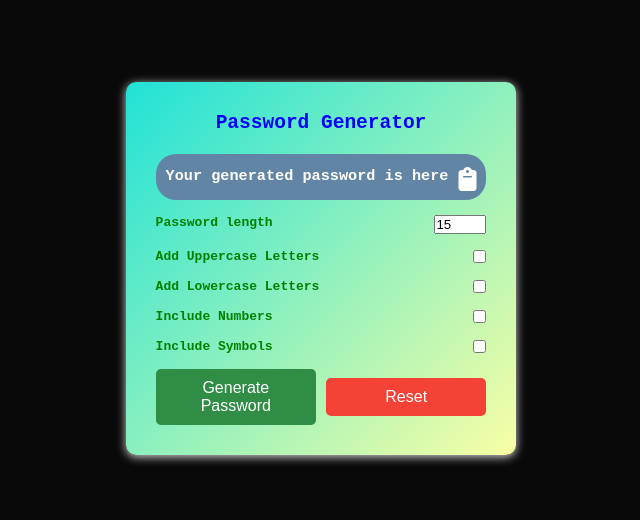
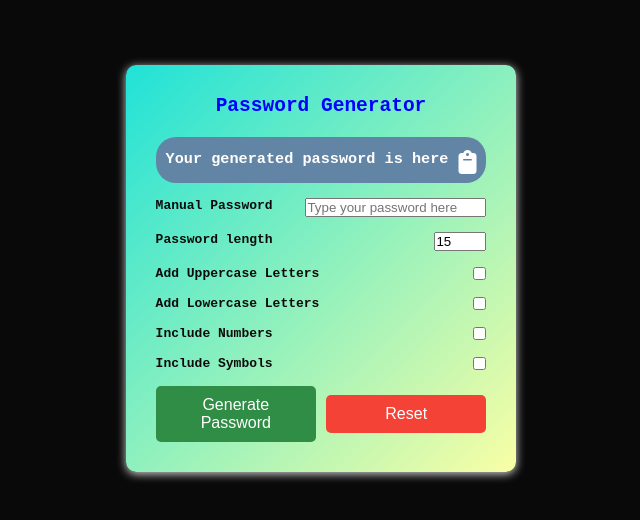
Before and after one commit to amarpals203/password-generator, a React (Create React App) app: page / in a window 1280 px wide. Shown: the part 132-652 px from the top of the page, without its empty margins (319-959 px from the left). Built offline with nearby package versions, Linux system fonts and the light colour scheme.

Commit message:
manual option added

```diff
--- a/src/App.css
+++ b/src/App.css
@@ -43,7 +43,7 @@ body {
 .form-group {
   display: flex;
   justify-content: space-between;
-  color: green;
+  color: rgb(11, 11, 11);
   margin-bottom: 15px;
   font-weight: bold;
 }
--- a/src/App.js
+++ b/src/App.js
@@ -13,6 +13,7 @@ import "@fortawesome/fontawesome-free/css/all.min.css"; // Import Font Awesome
 
 const App = () => {
   const [password, setPassword] = useState("");
+  const [manualPassword, setManualPassword] = useState(""); // New state for manual password input
   const [passwordLength, setPasswordLength] = useState(15);
   const [includeUpperCase, setIncludeUpperCase] = useState(false);
   const [includeLowerCase, setIncludeLowerCase] = useState(false);
@@ -20,6 +21,13 @@ const App = () => {
   const [includeSymbols, setIncludeSymbols] = useState(false);
 
   const handleGeneratePassword = () => {
+    if (manualPassword) {
+      // If there is a manually typed password, set it directly
+      setPassword(manualPassword);
+      notify("Manual password set successfully", false);
+      return;
+    }
+
     if (
       !includeUpperCase &&
       !includeLowerCase &&
@@ -30,16 +38,16 @@ const App = () => {
     } else {
       let characterList = "";
       if (includeNumbers) {
-        characterList = characterList + numbers;
+        characterList += numbers;
       }
       if (includeUpperCase) {
-        characterList = characterList + upperCaseLetters;
+        characterList += upperCaseLetters;
       }
       if (includeLowerCase) {
-        characterList = characterList + lowerCaseLetters;
+        characterList += lowerCaseLetters;
       }
       if (includeSymbols) {
-        characterList = characterList + specialCharacters;
+        characterList += specialCharacters;
       }
       setPassword(createPassword(characterList));
       notify("Password is generated successfully", false);
@@ -51,7 +59,7 @@ const App = () => {
     const characterListLength = characterList.length;
     for (let i = 0; i < passwordLength; i++) {
       const characterIndex = Math.floor(Math.random() * characterListLength);
-      password = password + characterList.charAt(characterIndex);
+      password += characterList.charAt(characterIndex);
     }
     return password;
   };
@@ -95,6 +103,7 @@ const App = () => {
 
   const handleReset = () => {
     setPassword("");
+    setManualPassword(""); // Reset manual password input
     setPasswordLength(15);
     setIncludeUpperCase(false);
     setIncludeLowerCase(false);
@@ -121,6 +130,18 @@ const App = () => {
                 marginLeft: "10px",
               }}
             ></i>
+          </div>
+          {/* New Input for Manual Password */}
+          <div className="form-group">
+            <label htmlFor="manual-password">Manual Password</label>
+            <input
+              type="text"
+              id="manual-password"
+              value={manualPassword}
+              onChange={(e) => setManualPassword(e.target.value)}
+              placeholder="Type your password here"
+              className="pw"
+            />
           </div>
           <div className="form-group">
             <label htmlFor="password-strength">Password length</label>
--- a/src/index.js
+++ b/src/index.js
@@ -10,8 +10,4 @@ root.render(
     <App />
   </React.StrictMode>
 );
-
-// If you want to start measuring performance in your app, pass a function
-// to log results (for example: reportWebVitals(console.log))
-// or send to an analytics endpoint. Learn more: https://bit.ly/CRA-vitals
 reportWebVitals();
```
